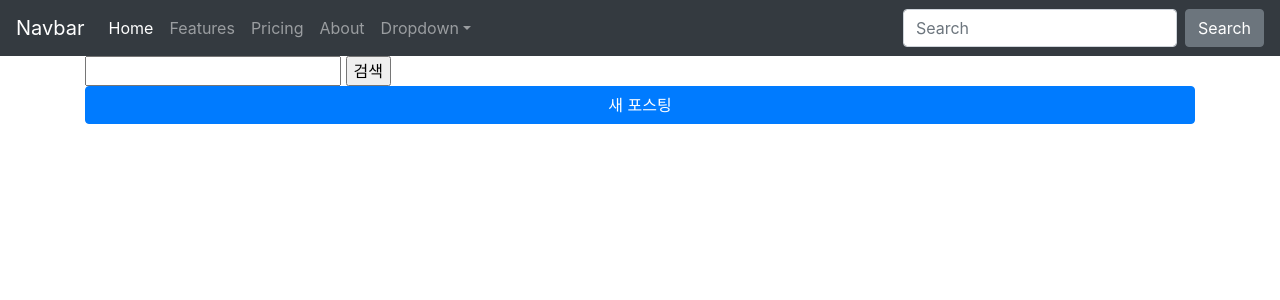
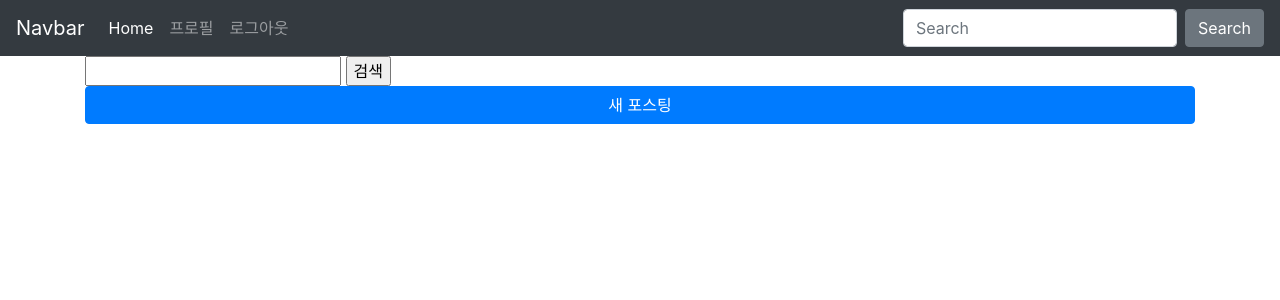
Before and after one commit to DJ-Yang/django-react, a Django app: page /instagram/ in a window 1280 px wide. Shown: the top 300 px of the page. Run offline with Django 3.2, Linux system fonts and the light colour scheme; the visitor is signed in with stand-in values (Sample User, id 1); data that the repository does not hold is empty; some libraries are stand-ins or nearby versions.

Commit message:
add quiz in login

```diff
--- a/accounts/urls.py
+++ b/accounts/urls.py
@@ -1,12 +1,19 @@
 from django.urls import path, include
 from django.contrib.auth.views import LoginView
 from . import views
+from .forms import LoginForm
 
 app_name='accounts'
 
 urlpatterns = [
   # path('login', LoginView.as_view(), name='login'),
-  path('login/', LoginView.as_view(template_name='accounts/login_form.html'), name='login'), #템플릿 네임 지정
+  # path('logout', LoginOutView.as_view(), name='logout'),
+  path('logout/', views.logout, name='logout'),
+  path('login/', LoginView.as_view(
+    form_class=LoginForm,
+    template_name='accounts/login_form.html'
+    ), name='login'), #템플릿 네임 지정
   path('profile/', views.profile, name='profile'),
   path('profile/edit/', views.profile_edit, name='profile_edit'),
+  path('signup/', views.signup, name='signup'),
 ]
--- a/accounts/views.py
+++ b/accounts/views.py
@@ -44,3 +44,9 @@ def profile_edit(request):
   return render(request, 'accounts/profile_form.html', {
     'form': form,
   })
+
+def signup(request):
+  pass
+
+def logout(request):
+  pass
--- a/instagram/templates/instagram/layout.html
+++ b/instagram/templates/instagram/layout.html
@@ -1,78 +1 @@
-{% load bootstrap4 static %}
-<!DOCTYPE html>
-<html lang="en">
-<head>
-  <meta charset="UTF-8">
-  <meta name="viewport" content="width=device-width, initial-scale=1.0">
-  <title>{% block title %} {% endblock %}</title>
-  <link rel="stylesheet" href="{% static 'bootstrap-4.1.3-dist/css/bootstrap.css' %}">
-  <script src="{% static 'jqeury-3.4.1.min.js' %}"></script>
-  <script src="{% static 'bootstrap-4.4.1-dist/js/bootstraip.js' %}"></script>
-  </script>
-</head>
-<body>
-
-  <nav class="navbar navbar-expand-lg navbar-dark bg-dark">
-    <a class="navbar-brand" href="#">Navbar</a>
-    <button class="navbar-toggler" type="button" data-toggle="collapse" data-target="#navbarColor02" aria-controls="navbarColor02" aria-expanded="false" aria-label="Toggle navigation">
-      <span class="navbar-toggler-icon"></span>
-    </button>
-
-    <div class="collapse navbar-collapse" id="navbarColor02">
-      <ul class="navbar-nav mr-auto">
-        <li class="nav-item active">
-          <a class="nav-link" href="#">Home <span class="sr-only">(current)</span></a>
-        </li>
-        <li class="nav-item">
-          <a class="nav-link" href="#">Features</a>
-        </li>
-        <li class="nav-item">
-          <a class="nav-link" href="#">Pricing</a>
-        </li>
-        <li class="nav-item">
-          <a class="nav-link" href="#">About</a>
-        </li>
-        <li class="nav-item dropdown">
-          <a class="nav-link dropdown-toggle" data-toggle="dropdown" href="#" role="button" aria-haspopup="true" aria-expanded="false">Dropdown</a>
-          <div class="dropdown-menu">
-            <a class="dropdown-item" href="#">Action</a>
-            <a class="dropdown-item" href="#">Another action</a>
-            <a class="dropdown-item" href="#">Something else here</a>
-            <div class="dropdown-divider"></div>
-            <a class="dropdown-item" href="#">Separated link</a>
-          </div>
-        </li>
-      </ul>
-      <form class="form-inline my-2 my-lg-0">
-        <input class="form-control mr-sm-2" type="text" placeholder="Search">
-        <button class="btn btn-secondary my-2 my-sm-0" type="submit">Search</button>
-      </form>
-    </div>
-  </nav>
-
-  <div class="container">
-    <div class="row">
-      <div class="col-sm-12">
-        {% bootstrap_messages%}
-        <!-- {% if messages %}
-        <div class='messags'>
-          {% for message in messages %}
-            <div class="alert alert-{{ message.tags }}">
-              {{ message.message }}
-            </div>
-          {% endfor %}
-        </div>
-        {% endif %} -->
-
-        {% block content %}
-        {% endblock %}
-      </div>
-    </div>
-  </div>
-
-
-  <script src="https://code.jquery.com/jquery-3.3.1.slim.min.js" integrity="sha384-q8i/X+965DzO0rT7abK41JStQIAqVgRVzpbzo5smXKp4YfRvH+8abtTE1Pi6jizo" crossorigin="anonymous"></script>
-<script src="https://cdnjs.cloudflare.com/ajax/libs/popper.js/1.14.3/umd/popper.min.js" integrity="sha384-ZMP7rVo3mIykV+2+9J3UJ46jBk0WLaUAdn689aCwoqbBJiSnjAK/l8WvCWPIPm49" crossorigin="anonymous"></script>
-<script src="https://stackpath.bootstrapcdn.com/bootstrap/4.1.3/js/bootstrap.min.js" integrity="sha384-ChfqqxuZUCnJSK3+MXmPNIyE6ZbWh2IMqE241rYiqJxyMiZ6OW/JmZQ5stwEULTy" crossorigin="anonymous"></script>
-</body>
-</html>
+{% extends 'layout.html' %}
--- a/lecture/templates/layout.html
+++ b/lecture/templates/layout.html
@@ -23,25 +23,21 @@
         <li class="nav-item active">
           <a class="nav-link" href="#">Home <span class="sr-only">(current)</span></a>
         </li>
+        {% if not user.is_authenticated %}
         <li class="nav-item">
-          <a class="nav-link" href="#">Features</a>
+          <a class="nav-link" href="{% url 'accounts:signup' %}">회원가입</a>
         </li>
         <li class="nav-item">
-          <a class="nav-link" href="#">Pricing</a>
+          <a class="nav-link" href="{% url 'accounts:login' %}">로그인</a>
+        </li>
+        {% else %}
+        <li class="nav-item">
+          <a class="nav-link" href="{% url 'accounts:profile' %}">프로필</a>
         </li>
         <li class="nav-item">
-          <a class="nav-link" href="#">About</a>
+          <a class="nav-link" href="{% url 'accounts:logout' %}">로그아웃</a>
         </li>
-        <li class="nav-item dropdown">
-          <a class="nav-link dropdown-toggle" data-toggle="dropdown" href="#" role="button" aria-haspopup="true" aria-expanded="false">Dropdown</a>
-          <div class="dropdown-menu">
-            <a class="dropdown-item" href="#">Action</a>
-            <a class="dropdown-item" href="#">Another action</a>
-            <a class="dropdown-item" href="#">Something else here</a>
-            <div class="dropdown-divider"></div>
-            <a class="dropdown-item" href="#">Separated link</a>
-          </div>
-        </li>
+        {% endif %}
       </ul>
       <form class="form-inline my-2 my-lg-0">
         <input class="form-control mr-sm-2" type="text" placeholder="Search">
```
Also changed, not shown: accounts/forms.py (+14 -0 lines).
